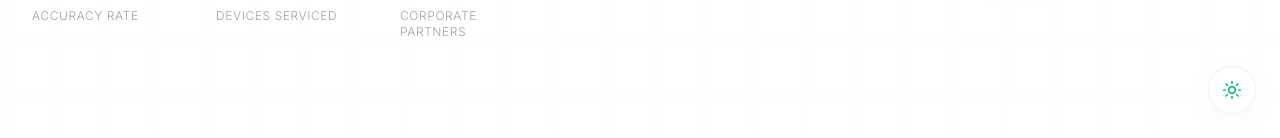
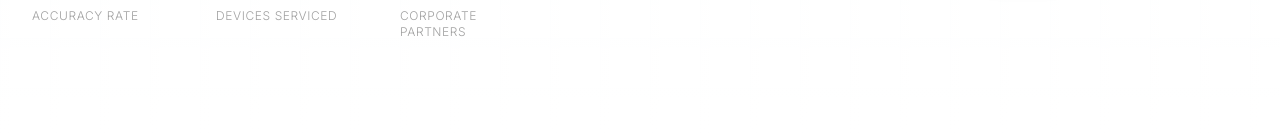
Before and after one commit to supportnexfix-bit/ZappyTech, a React (Vite) app: page / in a window 1280 px wide. Shown: the part 662-800 px from the top of the page. Built offline with nearby package versions, Linux system fonts and the light colour scheme.

Commit message:
Remove floating theme controller completely from the website

```diff
--- a/src/App.tsx
+++ b/src/App.tsx
@@ -14,7 +14,6 @@ import { SupportForm } from './sections/SupportForm';
 import { Contact } from './sections/Contact';
 import { PrivacyPolicy } from './pages/PrivacyPolicy';
 import { TermsConditions } from './pages/TermsConditions';
-import { FloatingThemeController } from './components/ui/FloatingThemeController';
 
 type Page = 'home' | 'privacy' | 'terms';
 
@@ -105,9 +104,6 @@ const AppContent: React.FC = () => {
 
       {/* Layout Footer */}
       <Footer onNavClick={handleNavClick} onPageChange={handlePageChange} />
-
-      {/* Floating Theme Controller */}
-      <FloatingThemeController />
     </div>
   );
 };
--- a/src/components/ui/FloatingThemeController.tsx
+++ /dev/null
@@ -1,109 +0,0 @@
-import React, { useState, useEffect, useRef } from 'react';
-import { motion, AnimatePresence } from 'framer-motion';
-import { Sun, Moon, Monitor, Check } from 'lucide-react';
-import { useTheme, type ThemeMode } from '../../context/ThemeContext';
-import { cn } from '../../utils/cn';
-
-export const FloatingThemeController: React.FC = () => {
-  const { themeMode, setThemeMode, theme } = useTheme();
-  const [isOpen, setIsOpen] = useState(false);
-  const containerRef = useRef<HTMLDivElement>(null);
-
-  // Close menu on clicking outside
-  useEffect(() => {
-    const handleClickOutside = (event: MouseEvent) => {
-      if (containerRef.current && !containerRef.current.contains(event.target as Node)) {
-        setIsOpen(false);
-      }
-    };
-
-    document.addEventListener('mousedown', handleClickOutside);
-    return () => document.removeEventListener('mousedown', handleClickOutside);
-  }, []);
-
-  const toggleMenu = () => setIsOpen((prev) => !prev);
-
-  const selectMode = (mode: ThemeMode) => {
-    setThemeMode(mode);
-    setIsOpen(false);
-  };
-
-  const getActiveIcon = () => {
-    // If the menu is closed, show the icon of the active resolved theme
-    if (theme === 'dark') {
-      return <Moon className="w-5 h-5 text-brand-emerald" />;
-    }
-    return <Sun className="w-5 h-5 text-brand-emerald" />;
-  };
-
-  const options: { mode: ThemeMode; label: string; icon: React.ComponentType<{ className?: string }> }[] = [
-    { mode: 'system', label: 'System', icon: Monitor },
-    { mode: 'light', label: 'Light', icon: Sun },
-    { mode: 'dark', label: 'Dark', icon: Moon },
-  ];
-
-  return (
-    <div
-      ref={containerRef}
-      className="fixed z-50 bottom-[16px] right-[16px] md:bottom-[24px] md:right-[24px] flex flex-col items-end gap-3"
-    >
-      <AnimatePresence>
-        {isOpen && (
-          <motion.div
-            initial={{ opacity: 0, scale: 0.9, y: 15 }}
-            animate={{ opacity: 1, scale: 1, y: 0 }}
-            exit={{ opacity: 0, scale: 0.9, y: 15 }}
-            transition={{ duration: 0.2, ease: 'easeOut' }}
-            className="bg-white/95 dark:bg-zinc-900/95 backdrop-blur border border-neutral-200/50 dark:border-neutral-800/50 p-2 rounded-xl shadow-premium dark:shadow-premium-dark flex flex-col gap-1 w-36 text-left origin-bottom-right"
-            role="menu"
-            aria-label="Theme options"
-          >
-            {options.map((opt) => {
-              const OptIcon = opt.icon;
-              const isSelected = themeMode === opt.mode;
-
-              return (
-                <button
-                  key={opt.mode}
-                  type="button"
-                  onClick={() => selectMode(opt.mode)}
-                  role="menuitem"
-                  aria-checked={isSelected}
-                  className={cn(
-                    'w-full flex items-center justify-between px-3 py-2 rounded-lg text-xs font-heading font-medium transition-all duration-200 focus:outline-none cursor-pointer',
-                    isSelected
-                      ? 'bg-brand-emerald/10 text-brand-emerald'
-                      : 'text-neutral-600 dark:text-neutral-400 hover:bg-neutral-100 dark:hover:bg-neutral-800'
-                  )}
-                >
-                  <span className="flex items-center gap-2">
-                    <OptIcon className="w-3.5 h-3.5" />
-                    {opt.label}
-                  </span>
-                  {isSelected && <Check className="w-3.5 h-3.5 text-brand-emerald" />}
-                </button>
-              );
-            })}
-          </motion.div>
-        )}
-      </AnimatePresence>
-
-      {/* Floating circular toggle button */}
-      <button
-        type="button"
-        onClick={toggleMenu}
-        aria-label="Toggle theme controls"
-        aria-expanded={isOpen}
-        className="w-12 h-12 rounded-full flex items-center justify-center bg-white/80 dark:bg-zinc-900/80 backdrop-blur border border-neutral-200/50 dark:border-neutral-800/50 shadow-premium dark:shadow-premium-dark text-neutral-600 dark:text-neutral-400 hover:text-brand-emerald dark:hover:text-brand-emerald hover:border-brand-emerald/30 dark:hover:border-brand-emerald/30 transition-all duration-200 focus:outline-none cursor-pointer"
-      >
-        <motion.div
-          animate={{ rotate: isOpen ? 90 : 0 }}
-          transition={{ duration: 0.2 }}
-          className="flex items-center justify-center"
-        >
-          {getActiveIcon()}
-        </motion.div>
-      </button>
-    </div>
-  );
-};
```
